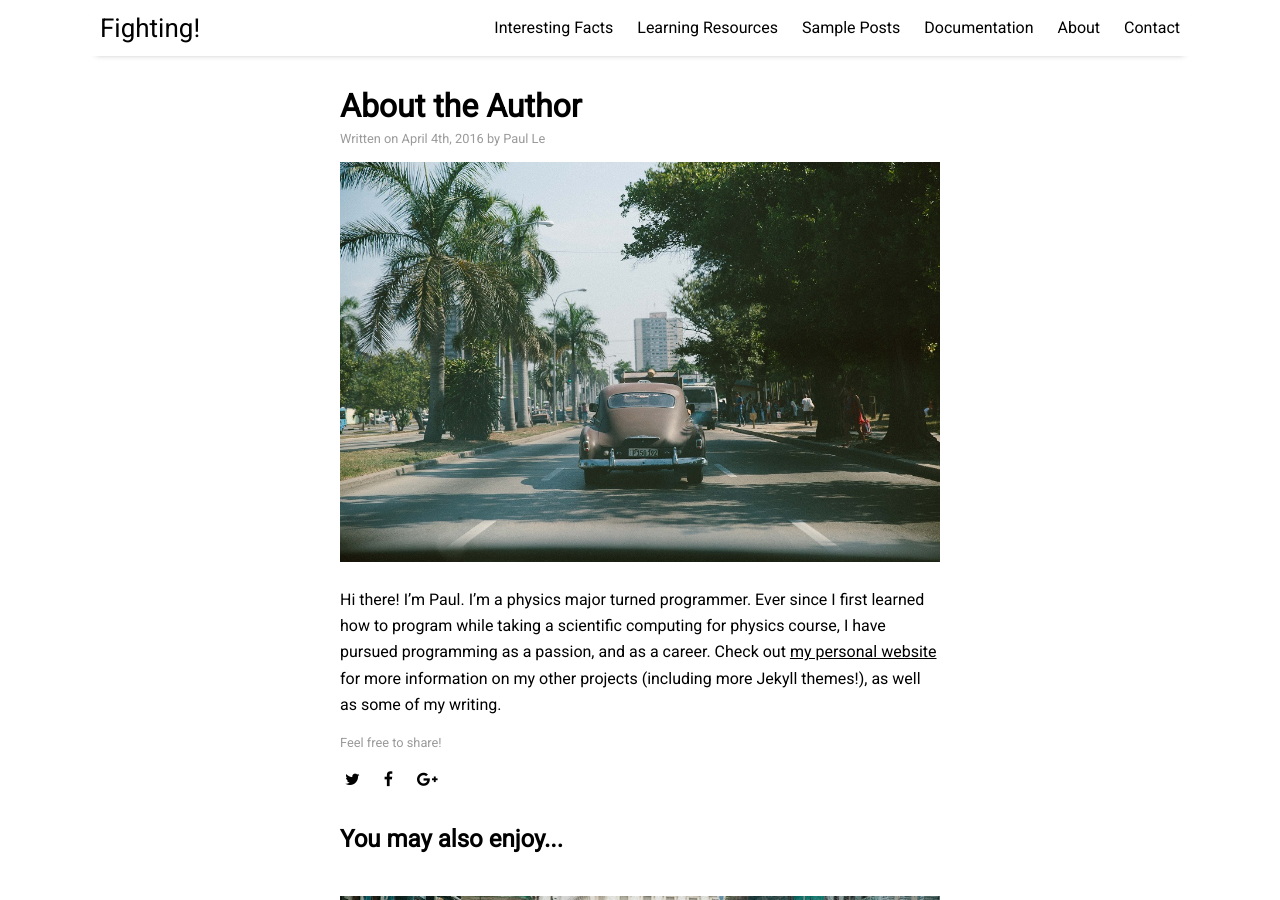
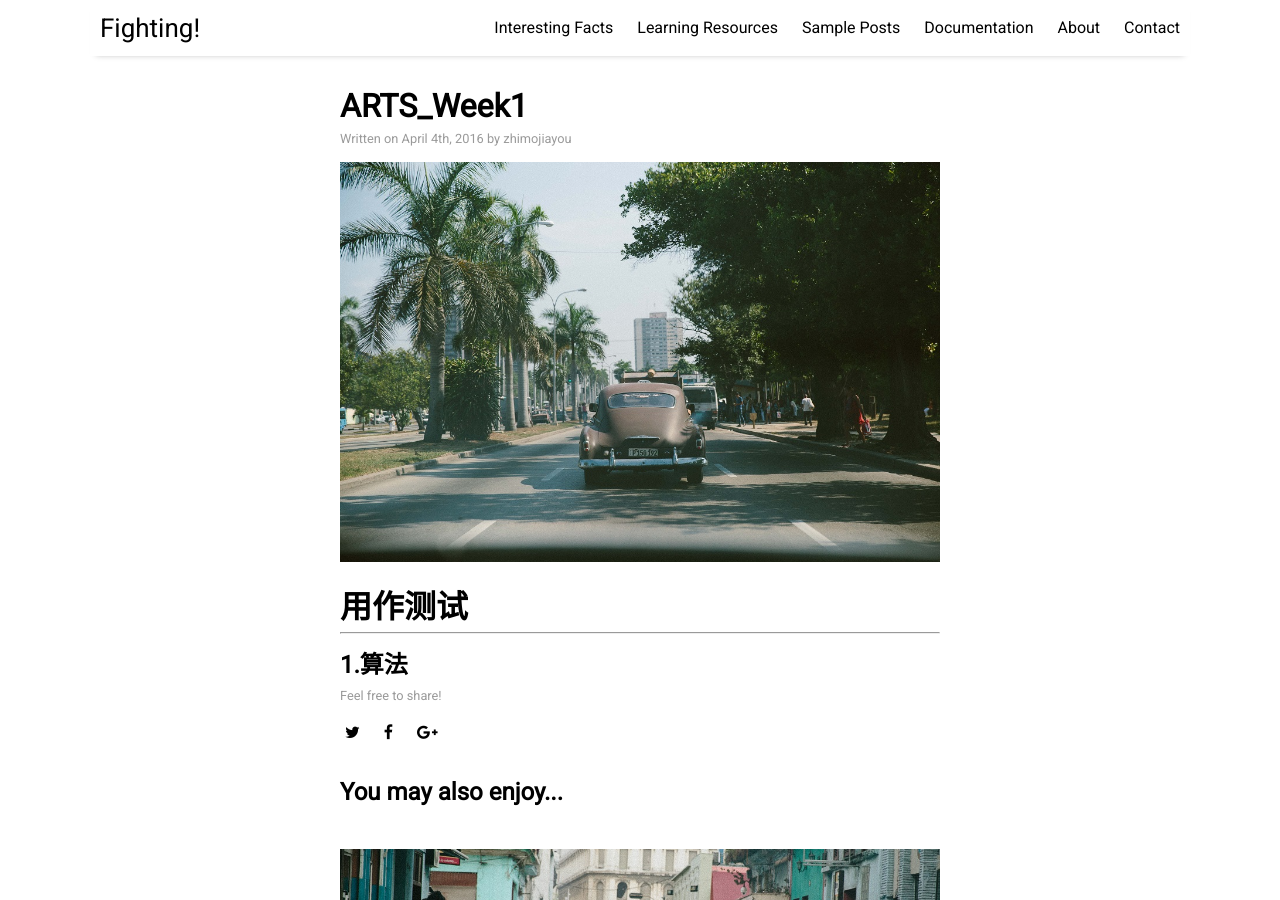
Before and after one commit to zhimojiayou/zhimojiayou.github.io, a Jekyll site: the page built from _posts/2016-04-04-about-the-author.md, in a window 1280 px wide and 900 px high. Built offline with Jekyll 4.4.1, drawn with Linux system fonts in a browser that asks for light colours; nearby versions of some CDN libraries.

Commit message:
创建自己的博客

```diff
--- a/_posts/2016-04-04-about-the-author.md
+++ b/_posts/2016-04-04-about-the-author.md
@@ -1,10 +1,13 @@
 ---
 layout: post
-title: "About the Author"
-author: "Paul Le"
+title: "ARTS_Week1"
+author: "zhimojiayou"
 categories: facts
 tags: [sample]
 image: cuba-4.jpg
 ---
 
-Hi there! I'm Paul. I’m a physics major turned programmer. Ever since I first learned how to program while taking a scientific computing for physics course, I have pursued programming as a passion, and as a career. Check out [my personal website](https://www.lenpaul.com/) for more information on my other projects (including more Jekyll themes!), as well as some of my writing.
+# 用作测试
+
+----
+## 1.算法
```
